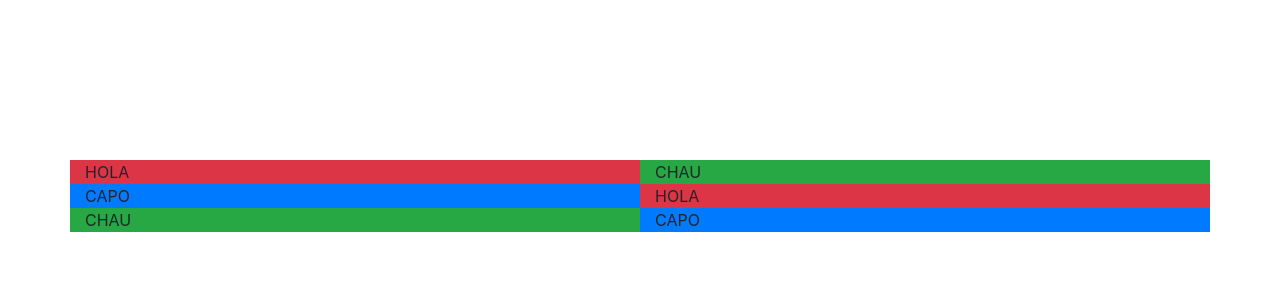
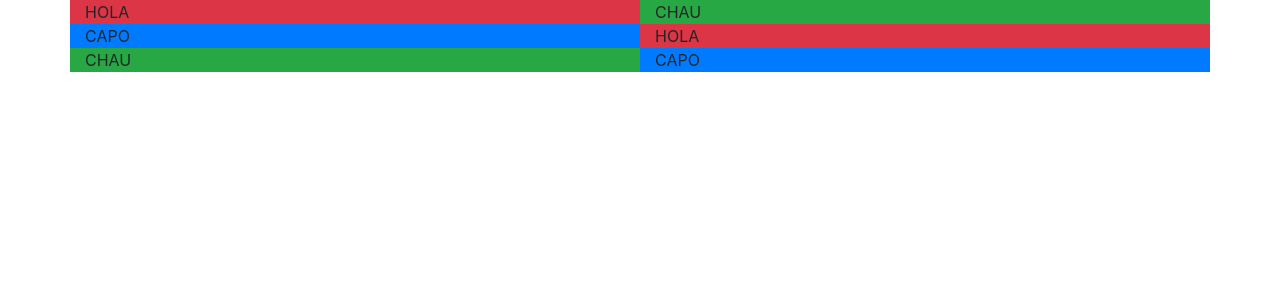
Before and after one commit to MPreckel/pokemon_challenge, a Next.js app: page /test in a window 1280 px wide. Shown: the top 300 px of the page. Built offline with nearby package versions, Linux system fonts and the light colour scheme.

Commit message:
version previa

```diff
--- a/src/components/PokemonList.js
+++ b/src/components/PokemonList.js
@@ -27,7 +27,7 @@ export default function PokemonList() {
   };
 
   return (
-    <section className="container">
+    <section className="container poke-list">
       {!getData && (
         <div className="text-center">
           <button onClick={handleGetPokemones} className="callpokemones-btn">
--- a/src/styles/globals.css
+++ b/src/styles/globals.css
@@ -16,7 +16,7 @@
 body{
     background: rgb(252, 243, 243);
 }
-.container{
+.poke-list{
     margin-top: 160px;
 }
 .card {
@@ -296,9 +296,6 @@ body{
 
 .page-container {
     display: flex;
-    flex-direction: column;
-    align-items: flex-start; /* Alinea los elementos al inicio del contenedor */
-    padding: 20px;
 }
 
 .back-btn {
@@ -309,8 +306,8 @@ body{
     border-radius: 5px;
     cursor: pointer;
     transition: background-color 0.3s;
-    margin-bottom: 20px; /* Añadir margen inferior para separación */
-    align-self: flex-start; /* Alinea el botón al inicio en el eje principal */
+    height: fit-content;
+
 }
 
 .back-btn:hover {
```
